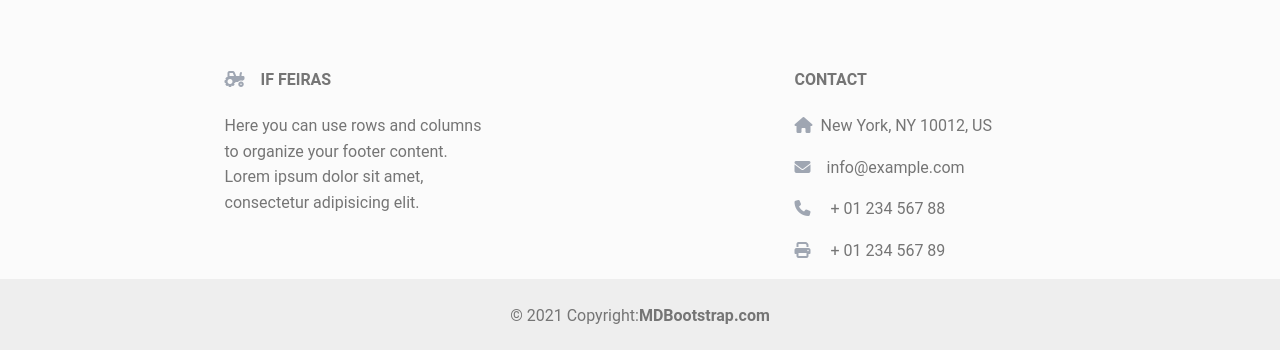
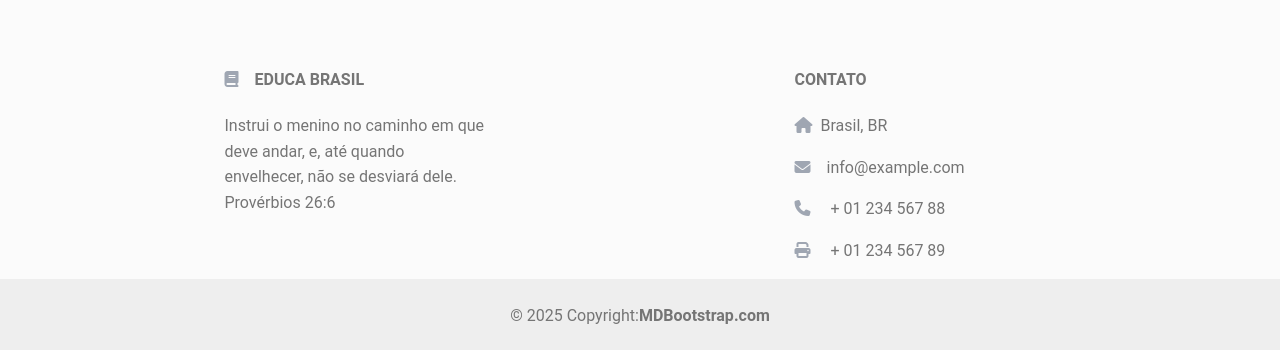
Before and after one commit to Juju20a/json, a React (Vite) app: page / in a window 1280 px wide. Shown: the part 596-946 px from the top of the page. Built offline with nearby package versions, Linux system fonts and the light colour scheme.

Commit message:
Footer.jsx

```diff
--- a/src/components/Footer.jsx
+++ b/src/components/Footer.jsx
@@ -19,21 +19,21 @@ const Footer = () => {
             <MDBRow className="mt-3 pt-3">
               <MDBCol md="3" lg="4" xl="3" className="mx-auto mb-4">
                 <h6 className="text-uppercase fw-bold mb-4">
-                  <MDBIcon color="secondary" icon="tractor" className="me-3" />
-                  IF Feiras
+                  <MDBIcon color="secondary" icon="book" className="me-3" />
+                  Educa Brasil
                 </h6>
                 <p>
-                  Here you can use rows and columns to organize your footer
-                  content. Lorem ipsum dolor sit amet, consectetur adipisicing
-                  elit.
+                  Instrui o menino no caminho em que deve andar, e, até quando envelhecer, não se desviará dele.
+                  Provérbios 26:6
+
                 </p>
               </MDBCol>
 
               <MDBCol md="4" lg="3" xl="3" className="mx-auto mb-md-0 mb-4">
-                <h6 className="text-uppercase fw-bold mb-4">Contact</h6>
+                <h6 className="text-uppercase fw-bold mb-4">Contato</h6>
                 <p>
                   <MDBIcon color="secondary" icon="home" className="me-2" />
-                  New York, NY 10012, US
+                  Brasil, BR
                 </p>
                 <p>
                   <MDBIcon color="secondary" icon="envelope" className="me-3" />
@@ -56,7 +56,7 @@ const Footer = () => {
           className="text-center p-4"
           style={{ backgroundColor: 'rgba(0, 0, 0, 0.05)' }}
         >
-          © 2021 Copyright:
+          © 2025 Copyright:
           <a className="text-reset fw-bold" href="https://mdbootstrap.com/">
             MDBootstrap.com
           </a>
```
